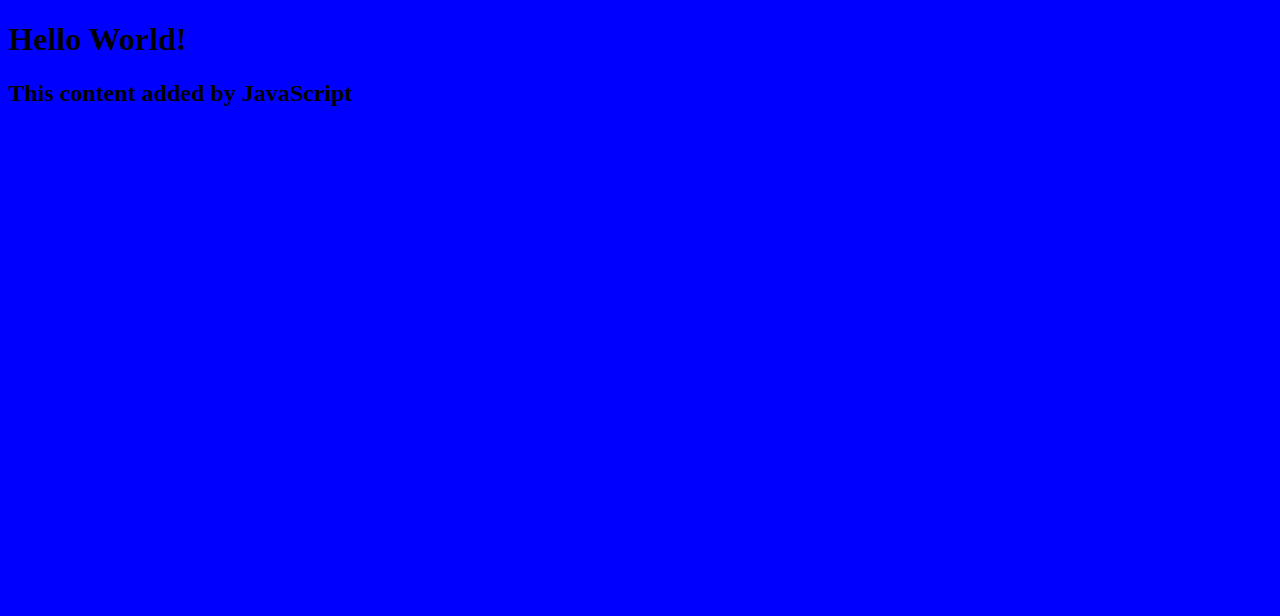
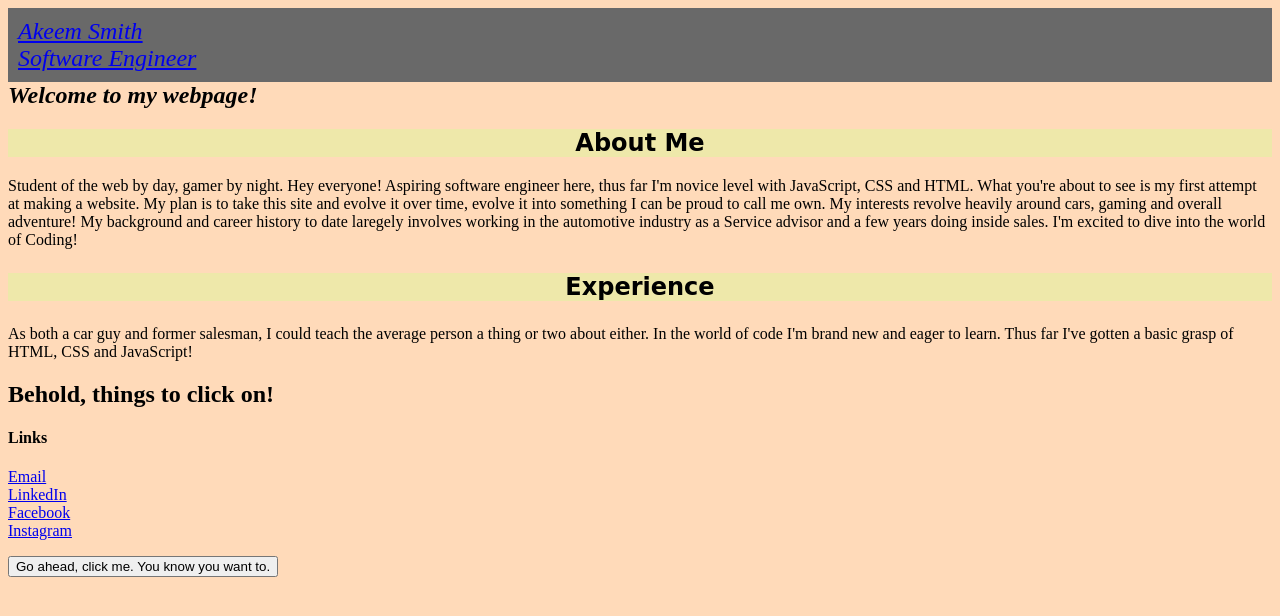
Before and after one commit to AkeemNS88/docfrostRepository, a plain HTML site: page index.html in a window 1280 px wide. Drawn offline with Linux system fonts and the light colour scheme.

Commit message:
Completed assignment

```diff
--- a/index.html
+++ b/index.html
@@ -1,11 +1,57 @@
 <!DOCTYPE html>
-<html lang="en">
+<html lang="en" style="background-color: peachpuff;">
   <head>
+    <meta name="viewport" content="width=device-width, initial-scale=1">
+    <link rel="stylesheet" href="https://cdnjs.cloudflare.com/ajax/libs/font-awesome/4.7.0/css/font-awesome.min.css">
     <link rel="stylesheet" href="style.css" />
-      <title>My Website</title>
+    <title>Akeem Smith</title>
     </head>
   <body>
-    <h1>Hello World!</h1>
+    <header id="header">
+        <a id="header-title" href="index.html">
+            Akeem Smith
+            <br>
+            Software Engineer
+        </a>
+    </header>
+    <div id="content"></div>
+        <span><strong><em style="
+            font-size: x-large;
+        ">Welcome to my webpage!</em></span></strong>
+    <div></div>
+    <h2 style="
+    text-align: center;
+    background-color: palegoldenrod;
+    background-size: cover;
+    font-family: cursive;
+    ">About Me</h2>
+    <p> Student of the web by day, gamer by night. Hey everyone! Aspiring software engineer here, thus far I'm novice level with JavaScript, CSS and HTML. What you're about to see is my first attempt at making a website. My plan is to take this site and evolve it over time, evolve it into something I can be proud to call me own.
+        My interests revolve heavily around cars, gaming and overall adventure! My background and career history to date laregely involves working in the automotive industry as a Service advisor and a few years doing inside sales. I'm excited to dive into the world of Coding!  </p>
+        <div></div>
+        <h3 style="
+            font-size: x-large;
+            text-align: center;
+            font-family: cursive;
+            background-color: palegoldenrod;
+        "> Experience </h3>
+        <p>As both a car guy and former salesman, I could teach the average person a thing or two about either. In the world of code I'm brand new and eager to learn.
+            Thus far I've gotten a basic grasp of HTML, CSS and JavaScript!
+        </p>
     <script src="script.js"></script>
+        <footer class="container1">
+          <div id="column1">
+            <h4>Links</h4>
+            <p>
+              <a href="mailto:akeems11788@gmail.com">Email</a>
+              <br>
+              <a href="https://www.linkedin.com/in/akeem-smith-32201365/" target="_blank" rel="noopener noreferrer">LinkedIn</a>
+              <br>
+              <a href="https://www.facebook.com/ASmith110788" target="_blank" rel="noopener noreferrer">Facebook</a>
+              <br>
+              <a href="https://www.instagram.com/akeemsmith1188/" target="_blank" rel="noopener noreferrer">Instagram</a>
+            </p>
+          </div>
+        </footer>
+        <button type="button" onclick="alert('Work in progress, but thanks for stopping by!')">Go ahead, click me. You know you want to.</button>
   </body>
 </html>
--- a/script.js
+++ b/script.js
@@ -1,4 +1,4 @@
 const h2 = document.createElement("h2");
-h2.textContent = "This content added by JavaScript";
+h2.textContent = "Behold, things to click on!";
 
 document.querySelector("body").appendChild(h2);
--- a/style.css
+++ b/style.css
@@ -1,3 +1,27 @@
+header {
+    padding: 10px;
+    background-color: dimgray;
+    font-size: x-large;
+    font-style: oblique;
+};
+
 body {
-    background: blue;
+     h2 {
+        text-align: center;
+        background-color: palegoldenrod;
+        background-size: cover;
+        display: block;
+        font-size: 1.5em;
+        font-family: cursive;
+        margin-block-start: 0.83em;
+        margin-block-end: 0.83em;
+        margin-inline-start: 0px;
+        margin-inline-end: 0px;
+        font-weight: bold
+    };
+    h3 {
+        font-size: x-large;
+        text-align: center;
+        font-family: cursive;
+        background-color: palegoldenrod;
   }
```
